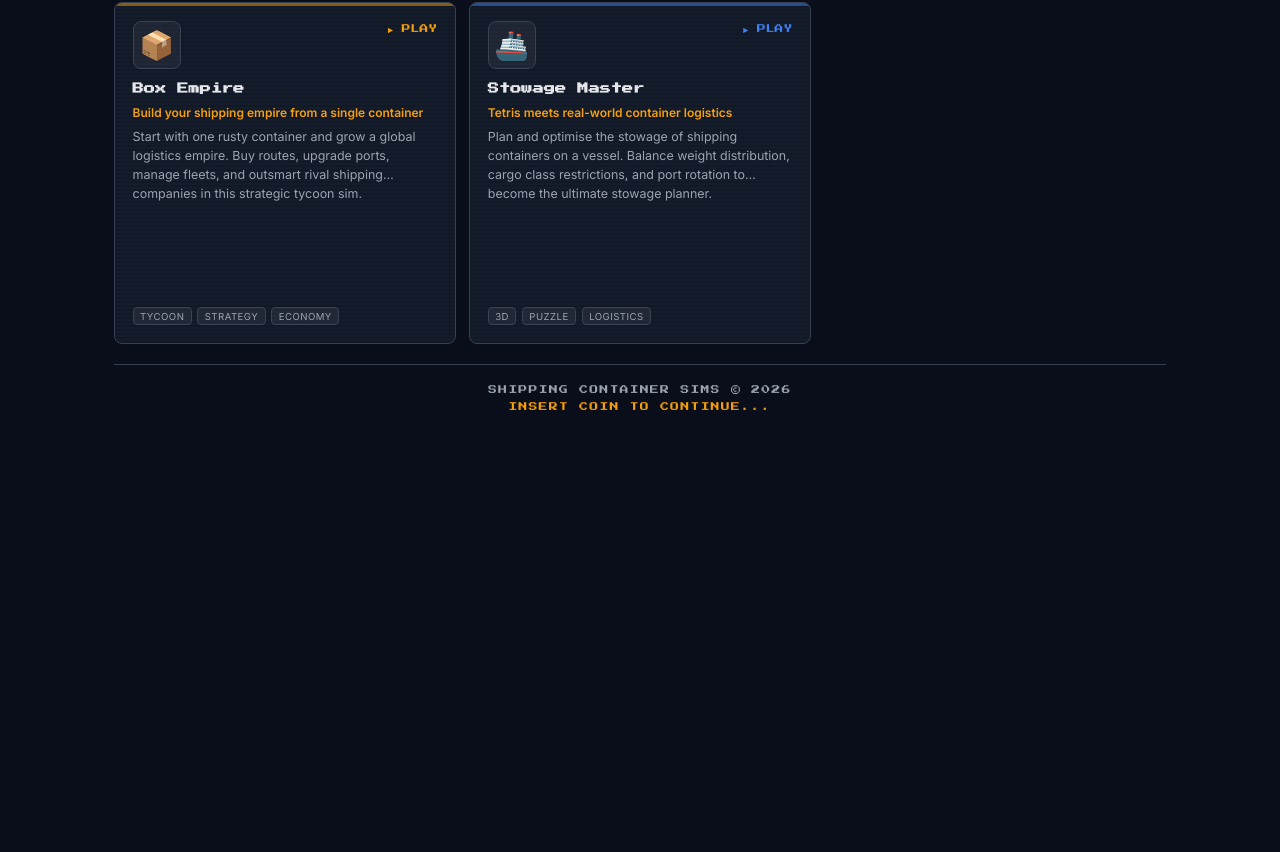
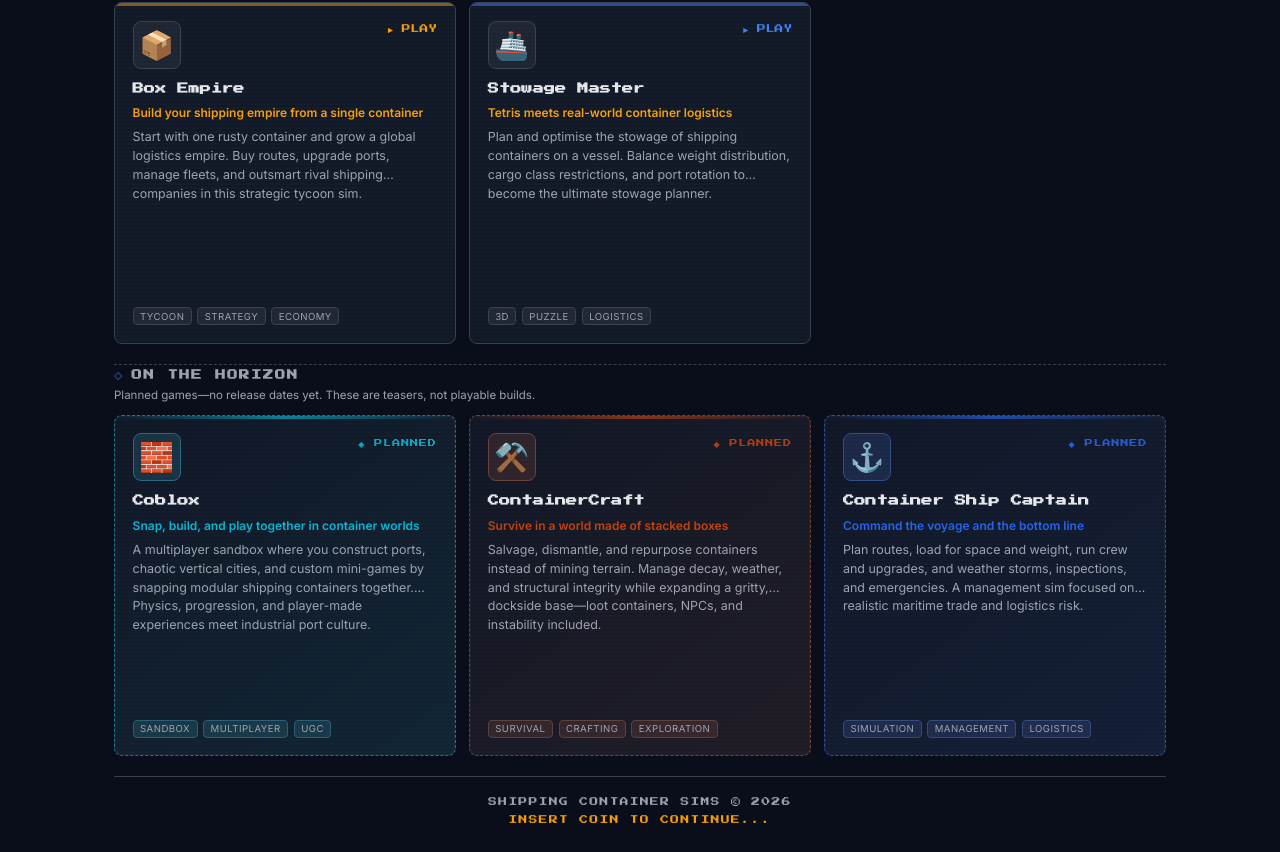
Before and after one commit to MrCull/shipping-container-sims, a Vue app: page / in a window 1280 px wide. Shown: the part 267-1119 px from the top of the page. Before the commit the page ends 800 px from the top, so only its background shows below. Built offline with nearby package versions, Linux system fonts and the light colour scheme.

Commit message:
feat(portal): add On the Horizon teasers for three planned games
Introduce FutureGameCard and static teaser data for Coblox, ContainerCraft,
and Container Ship Captain without registering sim definitions or adding
src/sims/ folders.

Co-authored-by: Mark <MrCull@users.noreply.github.com>

```diff
--- /dev/null
+++ b/src/components/FutureGameCard.vue
@@ -0,0 +1,165 @@
+<script setup lang="ts">
+import type { FutureGameTeaser } from '@/types/future-game-teaser'
+
+defineProps<{
+  teaser: FutureGameTeaser
+}>()
+</script>
+
+<template>
+  <article
+    class="future-card"
+    :style="{ '--card-accent': teaser.color }"
+  >
+    <div class="card-top">
+      <div class="card-icon">
+        {{ teaser.icon }}
+      </div>
+      <span class="card-status">◆ PLANNED</span>
+    </div>
+
+    <h3 class="card-title">
+      {{ teaser.title }}
+    </h3>
+    <p class="card-tagline">
+      {{ teaser.tagline }}
+    </p>
+    <p
+      class="card-desc"
+      :title="teaser.description"
+    >
+      {{ teaser.description }}
+    </p>
+
+    <div class="card-tags">
+      <span
+        v-for="tag in teaser.tags"
+        :key="tag"
+        class="tag"
+      >{{ tag }}</span>
+    </div>
+
+    <div class="scanline" />
+  </article>
+</template>
+
+<style scoped>
+.future-card {
+  position: relative;
+  display: flex;
+  flex-direction: column;
+  gap: 0.5rem;
+  padding: 1.1rem;
+  background: linear-gradient(
+    145deg,
+    rgba(17, 24, 39, 0.95) 0%,
+    color-mix(in srgb, var(--card-accent) 8%, var(--color-bg-card)) 100%
+  );
+  border: 1px dashed color-mix(in srgb, var(--card-accent) 45%, var(--color-border));
+  border-radius: 8px;
+  overflow: hidden;
+  aspect-ratio: 1 / 1;
+  box-shadow: inset 0 0 0 1px rgba(255, 255, 255, 0.03);
+}
+
+.future-card::before {
+  content: '';
+  position: absolute;
+  top: 0;
+  left: 0;
+  width: 100%;
+  height: 3px;
+  background: linear-gradient(
+    90deg,
+    transparent,
+    var(--card-accent),
+    transparent
+  );
+  opacity: 0.65;
+}
+
+.scanline {
+  position: absolute;
+  inset: 0;
+  background: repeating-linear-gradient(
+    0deg,
+    transparent,
+    transparent 2px,
+    rgba(255, 255, 255, 0.012) 2px,
+    rgba(255, 255, 255, 0.012) 4px
+  );
+  pointer-events: none;
+}
+
+.card-top {
+  display: flex;
+  align-items: flex-start;
+  justify-content: space-between;
+  margin-bottom: 0.25rem;
+}
+
+.card-icon {
+  width: 48px;
+  height: 48px;
+  display: flex;
+  align-items: center;
+  justify-content: center;
+  font-size: 1.75rem;
+  background: color-mix(in srgb, var(--card-accent) 12%, rgba(255, 255, 255, 0.04));
+  border-radius: 8px;
+  border: 1px solid color-mix(in srgb, var(--card-accent) 35%, var(--color-border));
+  flex-shrink: 0;
+}
+
+.card-title {
+  font-family: var(--font-retro);
+  font-size: 0.7rem;
+  line-height: 1.5;
+  color: var(--color-text);
+}
+
+.card-tagline {
+  font-size: 0.75rem;
+  color: var(--card-accent);
+  font-weight: 600;
+}
+
+.card-desc {
+  font-size: 0.78rem;
+  color: var(--color-text-muted);
+  line-height: 1.5;
+  flex: 1;
+  overflow: hidden;
+  display: -webkit-box;
+  -webkit-line-clamp: 3;
+  -webkit-box-orient: vertical;
+}
+
+.card-tags {
+  display: flex;
+  gap: 0.35rem;
+  flex-wrap: wrap;
+  margin-top: auto;
+}
+
+.tag {
+  font-size: 0.6rem;
+  padding: 0.15rem 0.4rem;
+  border-radius: 4px;
+  background: color-mix(in srgb, var(--card-accent) 10%, rgba(255, 255, 255, 0.04));
+  color: var(--color-text-muted);
+  border: 1px solid color-mix(in srgb, var(--card-accent) 25%, var(--color-border));
+  text-transform: uppercase;
+  letter-spacing: 0.05em;
+}
+
+.card-status {
+  font-family: var(--font-retro);
+  font-size: 0.5rem;
+  white-space: nowrap;
+  color: var(--card-accent);
+  padding-top: 0.35rem;
+  letter-spacing: 0.12em;
+  opacity: 0.9;
+}
+</style>
--- /dev/null
+++ b/src/data/future-game-teasers.ts
@@ -0,0 +1,34 @@
+import type { FutureGameTeaser } from '@/types/future-game-teaser'
+
+export const futureGameTeasers: FutureGameTeaser[] = [
+  {
+    id: 'coblox',
+    title: 'Coblox',
+    tagline: 'Snap, build, and play together in container worlds',
+    description:
+      'A multiplayer sandbox where you construct ports, chaotic vertical cities, and custom mini-games by snapping modular shipping containers together. Physics, progression, and player-made experiences meet industrial port culture.',
+    icon: '🧱',
+    color: '#06b6d4',
+    tags: ['Sandbox', 'Multiplayer', 'UGC'],
+  },
+  {
+    id: 'container-craft',
+    title: 'ContainerCraft',
+    tagline: 'Survive in a world made of stacked boxes',
+    description:
+      'Salvage, dismantle, and repurpose containers instead of mining terrain. Manage decay, weather, and structural integrity while expanding a gritty, dockside base—loot containers, NPCs, and instability included.',
+    icon: '⚒️',
+    color: '#c2410c',
+    tags: ['Survival', 'Crafting', 'Exploration'],
+  },
+  {
+    id: 'container-ship-captain',
+    title: 'Container Ship Captain',
+    tagline: 'Command the voyage and the bottom line',
+    description:
+      'Plan routes, load for space and weight, run crew and upgrades, and weather storms, inspections, and emergencies. A management sim focused on realistic maritime trade and logistics risk.',
+    icon: '⚓',
+    color: '#2563eb',
+    tags: ['Simulation', 'Management', 'Logistics'],
+  },
+]
--- a/src/pages/HomePage.vue
+++ b/src/pages/HomePage.vue
@@ -5,6 +5,8 @@ import { useSimRegistry } from '@/composables/useSimRegistry'
 import { useMenuMusic } from '@/composables/useMenuMusic'
 import HeroBackground from '@/components/HeroBackground.vue'
 import SimCard from '@/components/SimCard.vue'
+import FutureGameCard from '@/components/FutureGameCard.vue'
+import { futureGameTeasers } from '@/data/future-game-teasers'
 
 const store = useSimsStore()
 const { registerAll } = useSimRegistry()
@@ -68,6 +70,22 @@ onMounted(() => {
             v-for="sim in store.comingSoon"
             :key="sim.id"
             :sim="sim"
+          />
+        </div>
+      </section>
+
+      <section class="sim-section future-section">
+        <h2 class="section-title">
+          <span class="horizon-icon">◇</span> ON THE HORIZON
+        </h2>
+        <p class="section-lede">
+          Planned games—no release dates yet. These are teasers, not playable builds.
+        </p>
+        <div class="sim-grid">
+          <FutureGameCard
+            v-for="teaser in futureGameTeasers"
+            :key="teaser.id"
+            :teaser="teaser"
           />
         </div>
       </section>
@@ -186,6 +204,30 @@ onMounted(() => {
   font-style: normal;
 }
 
+.horizon-icon {
+  color: var(--color-primary);
+  font-style: normal;
+  animation: pulse-soft 2.5s ease-in-out infinite;
+}
+
+@keyframes pulse-soft {
+  0%, 100% { opacity: 0.55; }
+  50% { opacity: 1; }
+}
+
+.section-lede {
+  font-size: 0.72rem;
+  color: var(--color-text-muted);
+  line-height: 1.5;
+  margin: -0.35rem 0 0.65rem;
+  max-width: 36rem;
+}
+
+.future-section {
+  padding-top: 0.25rem;
+  border-top: 1px dashed var(--color-border);
+}
+
 .sim-grid {
   display: grid;
   grid-template-columns: repeat(3, 1fr);
--- /dev/null
+++ b/src/types/future-game-teaser.ts
@@ -0,0 +1,9 @@
+export interface FutureGameTeaser {
+  id: string
+  title: string
+  tagline: string
+  description: string
+  icon: string
+  color: string
+  tags: string[]
+}
```
